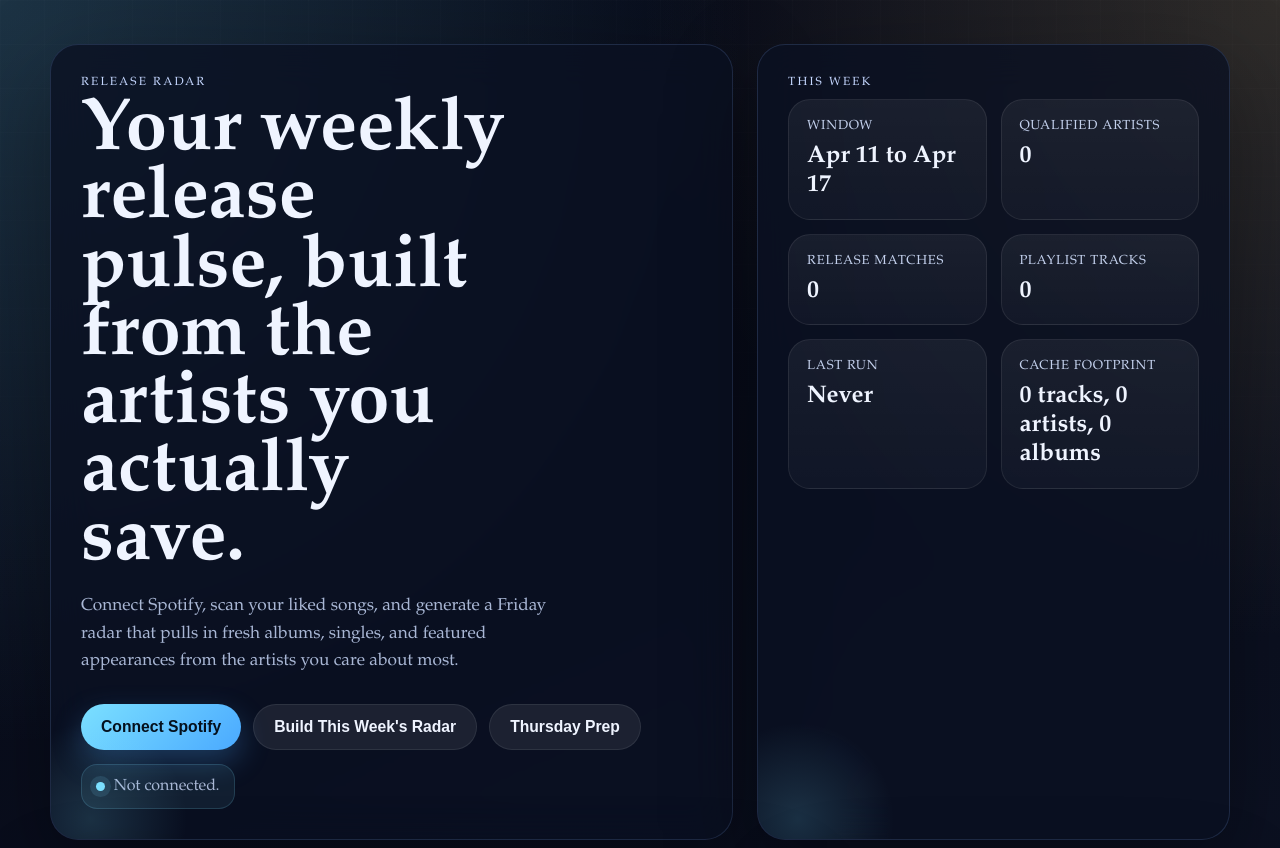
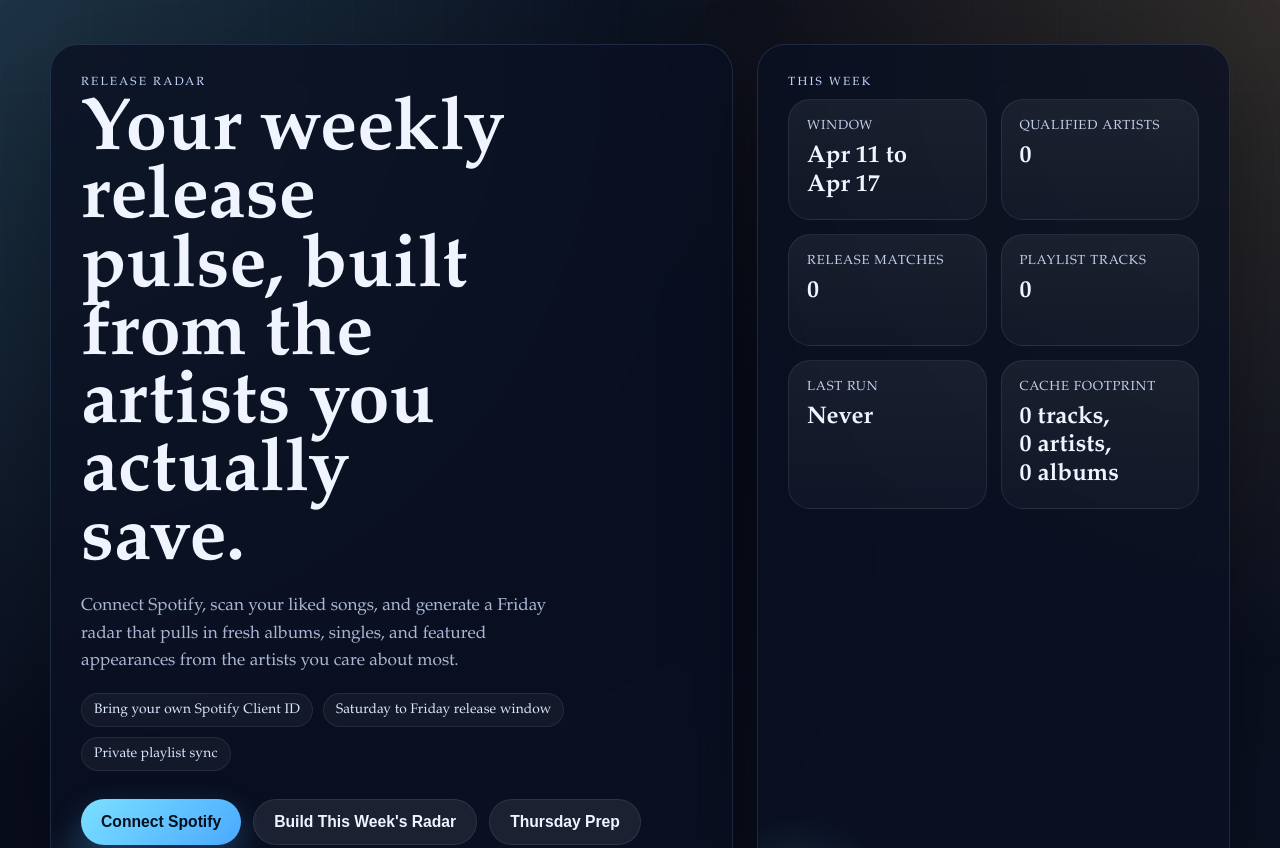
Before and after one commit to rsun5210/reed-ave, a plain HTML site: page index.html in a window 1280 px wide. Shown: the top 848 px of the page. Drawn offline with Linux system fonts and the light colour scheme.

Commit message:
Polish hero highlights and run log readability

```diff
--- a/index.html
+++ b/index.html
@@ -17,6 +17,11 @@
             pulls in fresh albums, singles, and featured appearances from the artists
             you care about most.
           </p>
+          <div class="hero-chips" aria-label="Product highlights">
+            <span class="hero-chip">Bring your own Spotify Client ID</span>
+            <span class="hero-chip">Saturday to Friday release window</span>
+            <span class="hero-chip">Private playlist sync</span>
+          </div>
           <div class="hero-actions">
             <button id="connect-button" class="button button-primary">Connect Spotify</button>
             <button id="generate-button" class="button button-secondary">Build This Week's Radar</button>
--- a/styles.css
+++ b/styles.css
@@ -135,6 +135,26 @@
   line-height: 1.6;
 }
 
+.hero-chips {
+  display: flex;
+  flex-wrap: wrap;
+  gap: 10px;
+  margin: 0 0 18px;
+}
+
+.hero-chip {
+  display: inline-flex;
+  align-items: center;
+  min-height: 34px;
+  padding: 0 12px;
+  border-radius: 999px;
+  border: 1px solid rgba(255, 255, 255, 0.08);
+  background: rgba(255, 255, 255, 0.045);
+  color: #dbe7ff;
+  font-size: 0.86rem;
+  letter-spacing: 0.01em;
+}
+
 .hero-actions,
 .actions {
   display: flex;
@@ -177,6 +197,7 @@
   border-radius: 22px;
   background: linear-gradient(180deg, rgba(255, 255, 255, 0.06), rgba(255, 255, 255, 0.03));
   border: 1px solid rgba(255, 255, 255, 0.08);
+  min-height: 112px;
   transition:
     transform 180ms ease,
     border-color 180ms ease,
@@ -202,6 +223,7 @@
   display: block;
   font-size: clamp(1.1rem, 2vw, 1.5rem);
   line-height: 1.2;
+  text-wrap: balance;
 }
 
 .layout-grid {
@@ -463,6 +485,21 @@
   gap: 14px;
 }
 
+#run-log {
+  max-height: 420px;
+  overflow: auto;
+  padding-right: 4px;
+}
+
+#run-log::-webkit-scrollbar {
+  width: 10px;
+}
+
+#run-log::-webkit-scrollbar-thumb {
+  border-radius: 999px;
+  background: rgba(255, 255, 255, 0.12);
+}
+
 .result-item {
   display: grid;
   grid-template-columns: auto 1fr auto;
@@ -503,6 +540,7 @@
 
 .result-copy strong {
   font-size: 1.05rem;
+  line-height: 1.25;
 }
 
 .result-copy span {
@@ -616,6 +654,10 @@
     flex-direction: column;
   }
 
+  .hero-chips {
+    margin-bottom: 16px;
+  }
+
   .button {
     width: 100%;
     justify-content: center;
```
